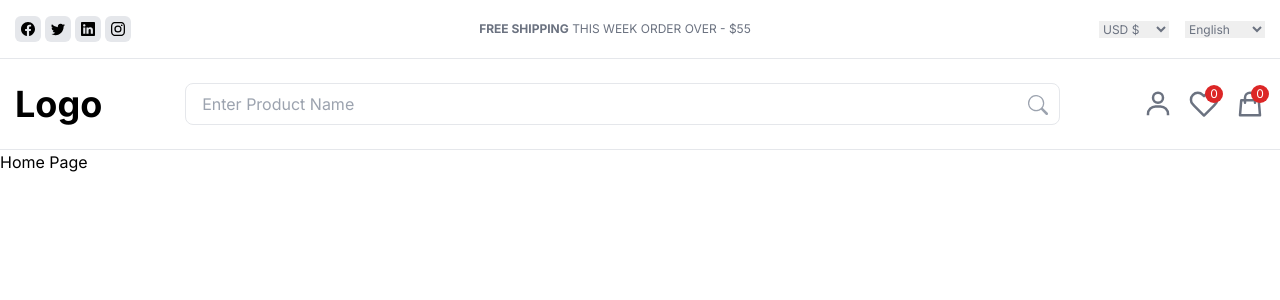
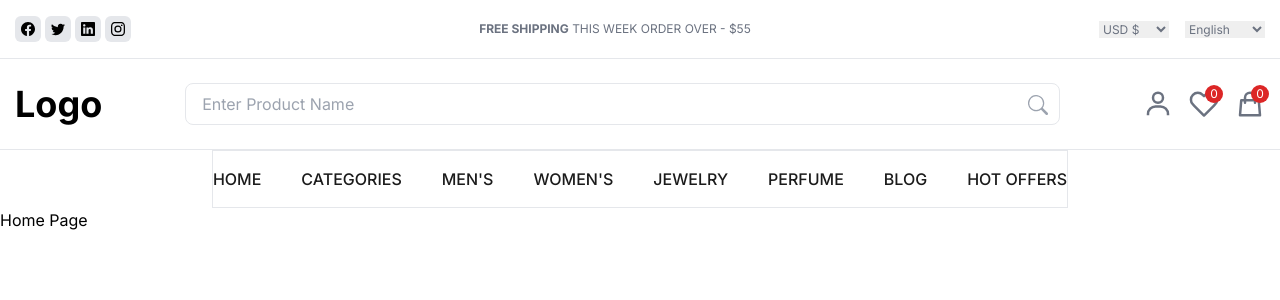
Before and after one commit to salimsheikh/nextjs-shopping-website, a Next.js app: page / in a window 1280 px wide. Shown: the top 300 px of the page. Built offline with nearby package versions, Linux system fonts and the light colour scheme.

Commit message:
NavBar completed

```diff
--- a/src/app/globals.css
+++ b/src/app/globals.css
@@ -7,4 +7,25 @@
     .hidden_top__icon_wrapper{
         @apply bg-gray-200 rounded-md p-[6px] text-[14px] cursor-pointer hover:bg-accent hover:text-white;
     }
+    .navbar_link:hover{
+        color:#ff8f9c;
+        transition:  all 0.4s;
+    }
+
+    .navbar_link::after{
+        position: absolute;
+        content: "";
+        background-color: #ff8f9c;
+        height: 3px;
+        width: 100%;
+        bottom: -5px;
+        left: 0;
+        scale: 0;
+        transform-origin: left;
+        transition: all 0.4s;
+    }
+
+    .navbar_link:hover::after{
+        scale: 1;
+    }
 }
--- a/src/app/layout.tsx
+++ b/src/app/layout.tsx
@@ -3,6 +3,7 @@
 import "./globals.css";
 import HeaderTop from "@/components/HeaderTop";
 import { HeaderMain } from "@/components/HeaderMain";
+import NavBar from "@/components/NavBar";
 
 const inter = Inter({ subsets: ["latin"] });
 
@@ -21,6 +22,7 @@
       <body className={inter.className}>
         <HeaderTop />
         <HeaderMain />
+        <NavBar />
         {children}</body>
     </html>
   );
--- /dev/null
+++ b/src/components/NavBar.tsx
@@ -0,0 +1,23 @@
+import Link from 'next/link'
+import React from 'react'
+
+const NavBar = () => {
+  return (
+    <div className="hidden lg:block">
+        <div className="container">
+            <div className="border flex w-fit gap-10 mx-auto font-medium py-4 text-blackish">
+                <Link href="#" className='navbar_link relative'>HOME</Link>
+                <Link href="#" className='navbar_link relative'>CATEGORIES</Link>
+                <Link href="#" className='navbar_link relative'>MEN'S</Link>
+                <Link href="#" className='navbar_link relative'>WOMEN'S</Link>
+                <Link href="#" className='navbar_link relative'>JEWELRY</Link>
+                <Link href="#" className='navbar_link relative'>PERFUME</Link>
+                <Link href="#" className='navbar_link relative'>BLOG</Link>
+                <Link href="#" className='navbar_link relative'>HOT OFFERS</Link>
+            </div>
+        </div>
+    </div>
+  )
+}
+
+export default NavBar
```
